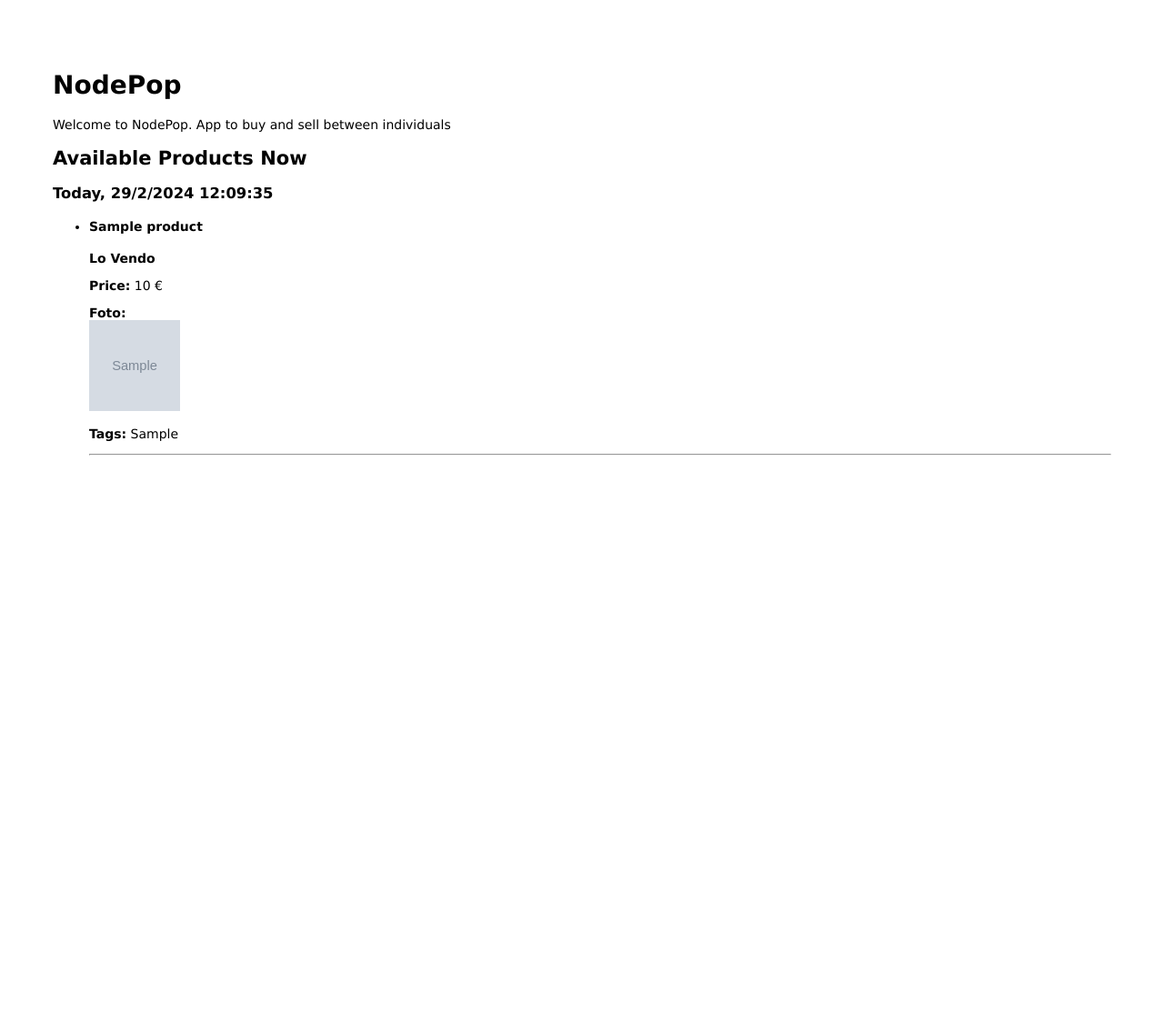
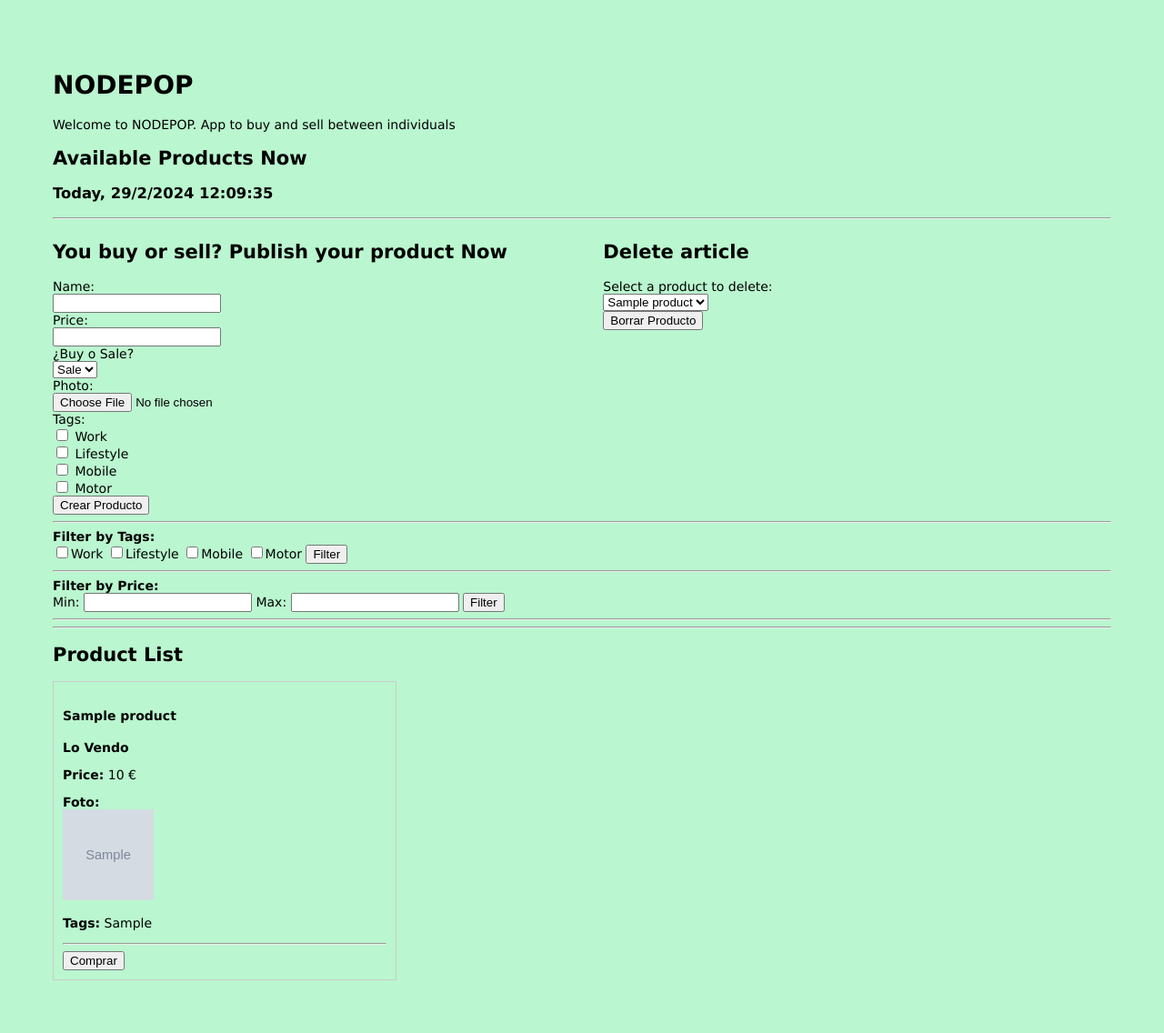
Before and after one commit to SyraDominguez/nodepop-avanzado, a Node server app: page / in a window 1280 px wide. Shown: the whole page at 91% size. Before the commit the page ends 501 px from the top, so only its background shows below. Run offline with Node 20, Linux system fonts and the light colour scheme; tables that the repository leaves empty hold one stand-in row (values such as "Sample post"); grey boxes marked "Sample" are stand-in pictures; some libraries are stand-ins or nearby versions.

Commit message:
Added Option to create and delete product - Created the fields to filter by tags and by price range

```diff
--- a/nodepop/app.js
+++ b/nodepop/app.js
@@ -26,12 +26,12 @@ app.use(express.urlencoded({ extended: false }));
 app.use(cookieParser());
 app.use(express.static(path.join(__dirname, 'public')));
 
-// website routes
-app.get('/', async (req, res, next) => {
+app.use(async (req, res, next) => {
   try {
-    const now = new Date(); // Definir la variable now
+    const Products = require('./models/Products');
     const products = await Products.find();
-    res.render('index', { title: 'NodePop', products: products, now: now });  // Pasar la variable now a la vista
+    res.locals.products = products;
+    next();
   } catch (error) {
     next(error);
   }
--- a/nodepop/models/Products.js
+++ b/nodepop/models/Products.js
@@ -11,12 +11,13 @@ const productSchema = new mongoose.Schema({
 });
 
 // listing method
-productSchema.statics.listing = function (filter, skip, limit, sort, fields) {
+productSchema.statics.listing = function (filter, skip, limit, sort, fields, tags) {
   const query = Products.find(filter);
   query.skip(skip);
   query.limit(limit);
   query.sort(sort);
   query.select(fields);
+  query.listing('tags');
 
   return query.exec();
 };
--- a/nodepop/public/stylesheets/style.css
+++ b/nodepop/public/stylesheets/style.css
@@ -1,4 +1,5 @@
 body {
+  background-color: #baf6cf;
   padding: 50px;
   font: 14px "Lucida Grande", Helvetica, Arial, sans-serif;
 }
@@ -6,3 +7,33 @@ body {
 a {
   color: #00B7FF;
 }
+
+.container {
+  display: flex;
+  justify-content: space-between;
+}
+
+.form-container {
+  width: 48%;
+
+}
+
+.product-columns {
+  display: grid;
+  grid-template-columns: repeat(auto-fill, minmax(100%, 1fr));
+  grid-gap: 15px;
+}
+
+.product-columns ul {
+  list-style: none;
+  padding: 0;
+  margin: 0;
+  display: grid;
+  grid-template-columns: repeat(3, 1fr);
+  grid-gap: 15px;
+}
+
+.product-columns li {
+  border: 1px solid #ccc;
+  padding: 10px;
+}
--- a/nodepop/views/index.ejs
+++ b/nodepop/views/index.ejs
@@ -4,6 +4,7 @@
     <title><%= title %></title>
     <link rel="stylesheet" href="/stylesheets/style.css" />
   </head>
+
   <body>
     <h1><%= title %></h1>
     <p>Welcome to <%= title %>. App to buy and sell between individuals</p>
@@ -13,7 +14,91 @@
       Today, <%= now.toLocaleDateString('es-ES') %> <%=
       now.toLocaleTimeString('es-ES') %>
     </h3>
+    <hr />
 
+    <!-- Create New Product -->
+    <div class="container">
+      <div class="form-container">
+        <h2>You buy or sell? Publish your product Now</h2>
+        <form action="/api/products" method="POST">
+          <label for="name">Name:</label><br />
+          <input type="text" id="name" name="name" required /><br />
+
+          <label for="price">Price:</label><br />
+          <input type="number" id="price" name="price" required /><br />
+
+          <label for="sale">¿Buy o Sale?</label><br />
+          <select id="sale" name="sale">
+            <option value="true">Sale</option>
+            <option value="false">Buy</option></select
+          ><br />
+
+          <label for="photo">Photo:</label><br />
+          <input
+            type="file"
+            id="photo"
+            name="photo"
+            accept="image/*"
+            required
+          /><br />
+
+          <label>Tags:</label><br />
+          <input type="checkbox" id="work" name="tags" value="work" />
+          <label for="work">Work</label><br />
+          <input type="checkbox" id="lifestyle" name="tags" value="lifestyle" />
+          <label for="lifestyle">Lifestyle</label><br />
+          <input type="checkbox" id="mobile" name="tags" value="mobile" />
+          <label for="mobile">Mobile</label><br />
+          <input type="checkbox" id="motor" name="tags" value="motor" />
+          <label for="motor">Motor</label><br />
+
+          <input type="submit" value="Crear Producto" />
+        </form>
+      </div>
+
+      <!-- Delete Product -->
+      <div class="form-container">
+        <h2>Delete article</h2>
+        <form action="/api/products" method="DELETE">
+          <label for="productToDelete">Select a product to delete:</label><br />
+          <select id="productToDelete" name="productToDelete">
+            <% products.forEach(product => { %>
+            <option value="<%= product._id %>"><%= product.name %></option>
+            <% }); %></select
+          ><br />
+          <input type="submit" value="Borrar Producto" />
+        </form>
+      </div>
+    </div>
+    <hr />
+
+    <!-- Filter by Tags -->
+    <form action="/api/products" method="GET">
+      <label><strong>Filter by Tags:</strong></label
+      ><br />
+      <input type="checkbox" name="tag" value="work" />Work
+      <input type="checkbox" name="tag" value="lifestyle" />Lifestyle
+      <input type="checkbox" name="tag" value="mobile" />Mobile
+      <input type="checkbox" name="tag" value="motor" />Motor
+      <input type="submit" value="Filter" />
+    </form>
+    <hr />
+
+    <!-- Filter by Price -->
+    <form action="/api/products" method="GET">
+      <label><strong>Filter by Price:</strong></label
+      ><br />
+      Min: <input type="number" name="minPrice" /> Max:
+      <input type="number" name="maxPrice" />
+      <input type="submit" value="Filter" />
+    </form>
+
+    <hr />
+    <hr />
+
+    <!-- Product List -->
+    <h2>Product List</h2>
+    <div class="product-columns">
       <ul>
         <% products.forEach(product => { %>
         <li>
@@ -25,8 +110,7 @@
           <% } %>
           <p><strong>Price:</strong> <%= product.price %> €</p>
           <p>
-          <strong>Foto:</strong>
-          <br />
+            <strong>Foto:</strong><br />
             <img
               src="/images/<%= product.photo %>"
               alt="<%= product.name %>"
@@ -35,9 +119,13 @@
             />
           </p>
           <p><strong>Tags:</strong> <%= product.tags.join(', ') %></p>
-        <hr>
-      </li />
+          <hr />
+          <button>
+            <% if (product.sale) { %> Comprar <% } else { %> Vender <% } %>
+          </button>
+        </li>
         <% }); %>
       </ul>
+    </div>
   </body>
 </html>
```
Also changed, not shown: nodepop/data_db/initial_products.json (added, +75 -0 lines), nodepop/routes/api/products.js (+6 -1 lines). Lines whose indentation alone changed are shown as unchanged.
